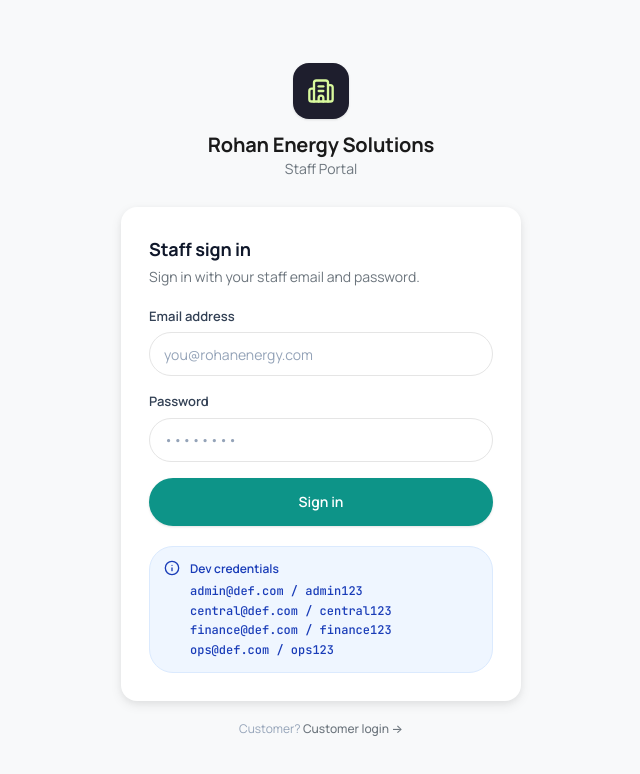
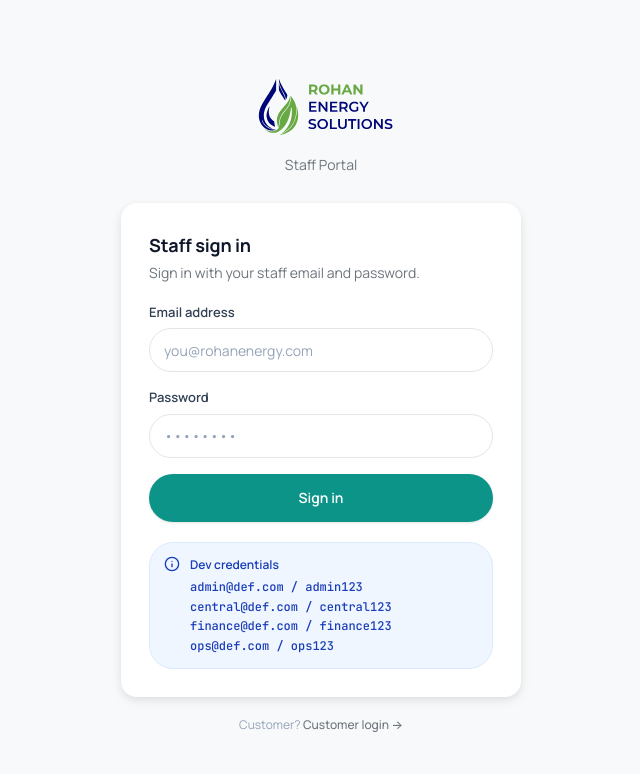
Before and after one commit to Rondon25/DEF-App, a React (Vite) app in the folder frontend/: page /staff/login in a window 1280 px wide. Shown: the top 774 px of the page, without its empty margins (319-959 px from the left). Built offline with nearby package versions, Linux system fonts and the light colour scheme.

Commit message:
Add Rain Energy Solutions full logo to staff + customer login pages

```diff
--- a/frontend/src/pages/customer/Login.tsx
+++ b/frontend/src/pages/customer/Login.tsx
@@ -3,7 +3,8 @@ import { useNavigate, Link } from "react-router-dom";
 import axios from "axios";
 import { setCustomerAuth } from "../../hooks/useAuth";
 import { Button } from "@/components/ui/button";
-import { Droplet, ArrowRight, Loader2, MessageCircle, AlertCircle } from "lucide-react";
+import { ArrowRight, Loader2, MessageCircle, AlertCircle } from "lucide-react";
+import logoFull from "../../assets/logo-full.svg";
 
 type Step = "phone" | "otp";
 
@@ -103,10 +104,7 @@ export default function CustomerLogin() {
       <div className="w-full max-w-[400px]">
         {/* Brand */}
         <div className="flex flex-col items-center mb-7">
-          <div className="size-14 rounded-2xl bg-sidebar flex items-center justify-center mb-3 shadow-[var(--shadow-sm)]">
-            <Droplet className="size-7 text-accent" fill="currentColor" />
-          </div>
-          <h1 className="text-xl font-bold text-ink">Rohan Energy Solutions</h1>
+          <img src={logoFull} alt="Rain Energy Solutions" className="h-20 w-auto mb-2" />
           <p className="text-sm text-ink-3">Customer Portal</p>
         </div>
 
--- a/frontend/src/pages/staff/StaffLogin.tsx
+++ b/frontend/src/pages/staff/StaffLogin.tsx
@@ -3,7 +3,8 @@ import { useNavigate, Link } from "react-router-dom";
 import axios from "axios";
 import { setStaffAuth } from "../../hooks/useAuth";
 import { Button } from "@/components/ui/button";
-import { Building2, Loader2, AlertCircle, Info } from "lucide-react";
+import { Loader2, AlertCircle, Info } from "lucide-react";
+import logoFull from "../../assets/logo-full.svg";
 
 const inputCls =
   "w-full h-11 rounded-xl border border-input bg-surface px-3.5 text-sm placeholder:text-ink-4 " +
@@ -38,10 +39,7 @@ export default function StaffLogin() {
       <div className="w-full max-w-[400px]">
         {/* Brand */}
         <div className="flex flex-col items-center mb-7">
-          <div className="size-14 rounded-2xl bg-sidebar flex items-center justify-center mb-3 shadow-[var(--shadow-sm)]">
-            <Building2 className="size-7 text-accent" />
-          </div>
-          <h1 className="text-xl font-bold text-ink">Rohan Energy Solutions</h1>
+          <img src={logoFull} alt="Rain Energy Solutions" className="h-20 w-auto mb-2" />
           <p className="text-sm text-ink-3">Staff Portal</p>
         </div>
 
```
Also changed, not shown: frontend/src/assets/logo-full.svg (added).
